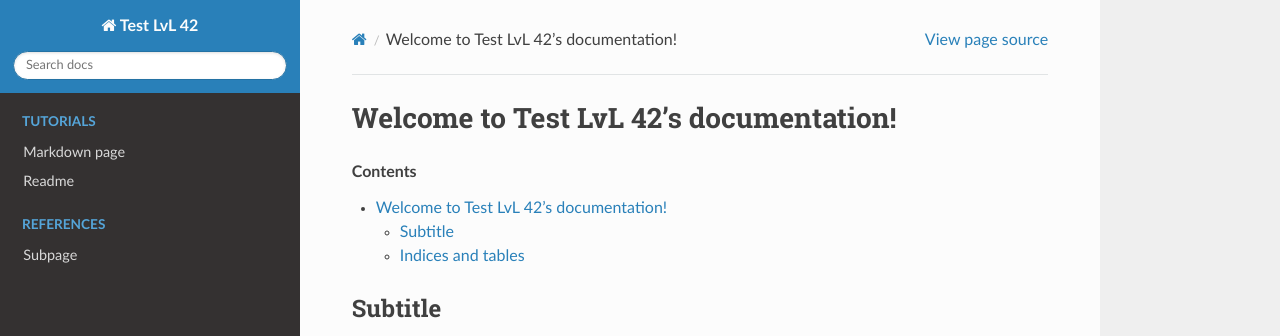
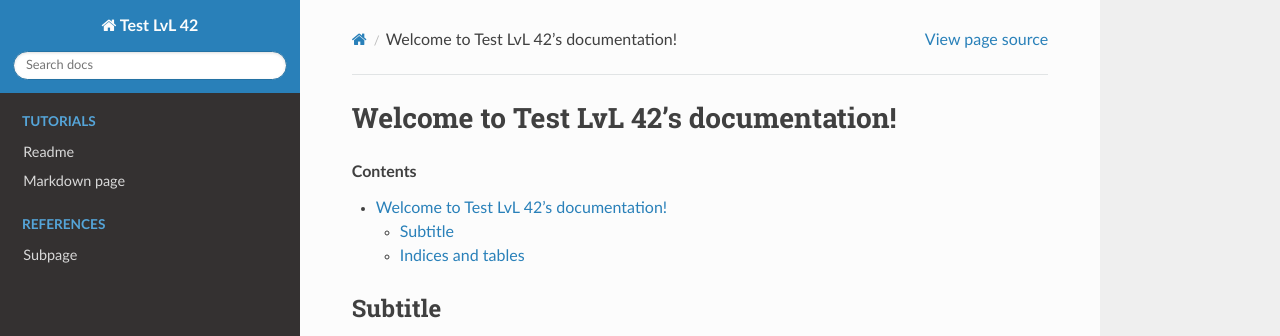
Before and after one commit to jeblad/lua-test-42, a Sphinx documentation site: the page built from docs/source/index.rst, in a window 1280 px wide. Shown: the top 336 px of the page. Built offline with Sphinx 7.4.7 and the Read the Docs theme 2.0.0, drawn with Linux system fonts in a browser that asks for light colours; pages that are not in the unit, such as notebooks, are missing from menus.

```diff
--- a/docs/source/index.rst
+++ b/docs/source/index.rst
@@ -7,8 +7,8 @@ Welcome to Test LvL 42's documentation!
    :hidden:
    :maxdepth: 2
 
+   readme.rst
    markdown.md
-   readme.rst
 
 
 .. toctree::
```
